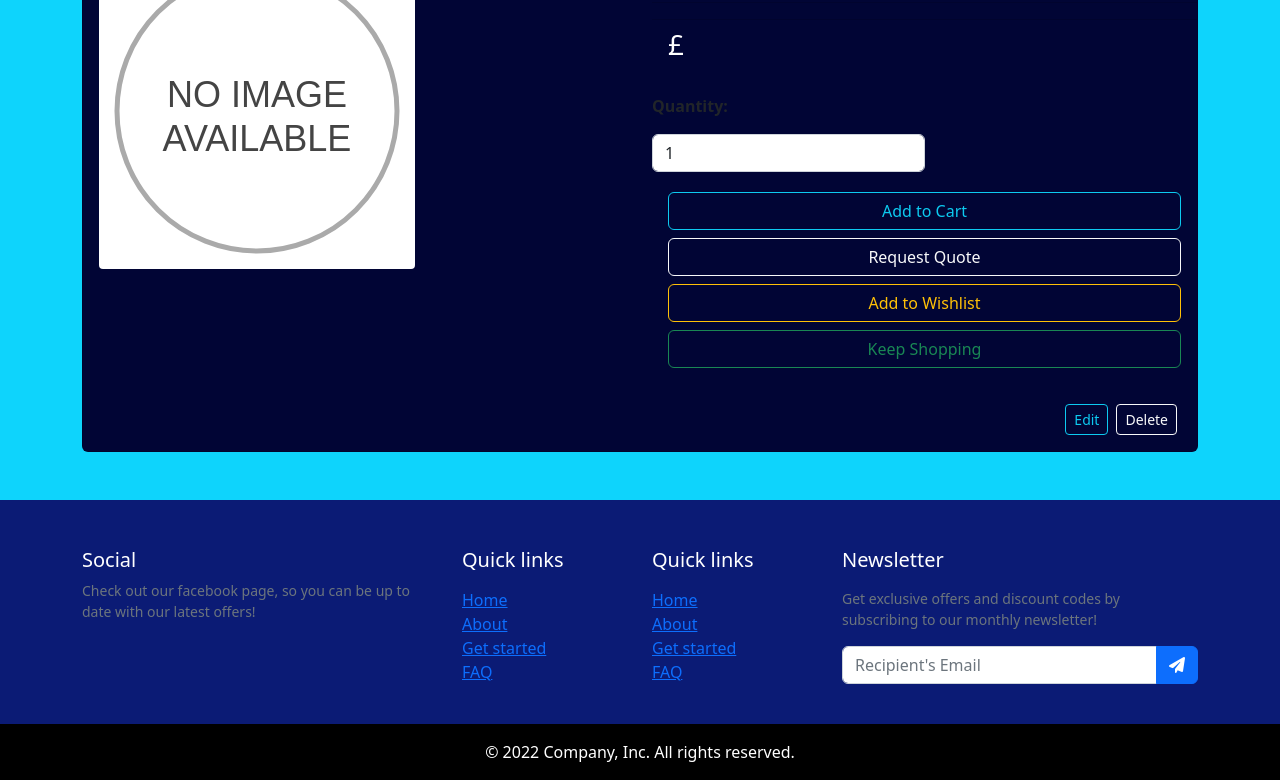
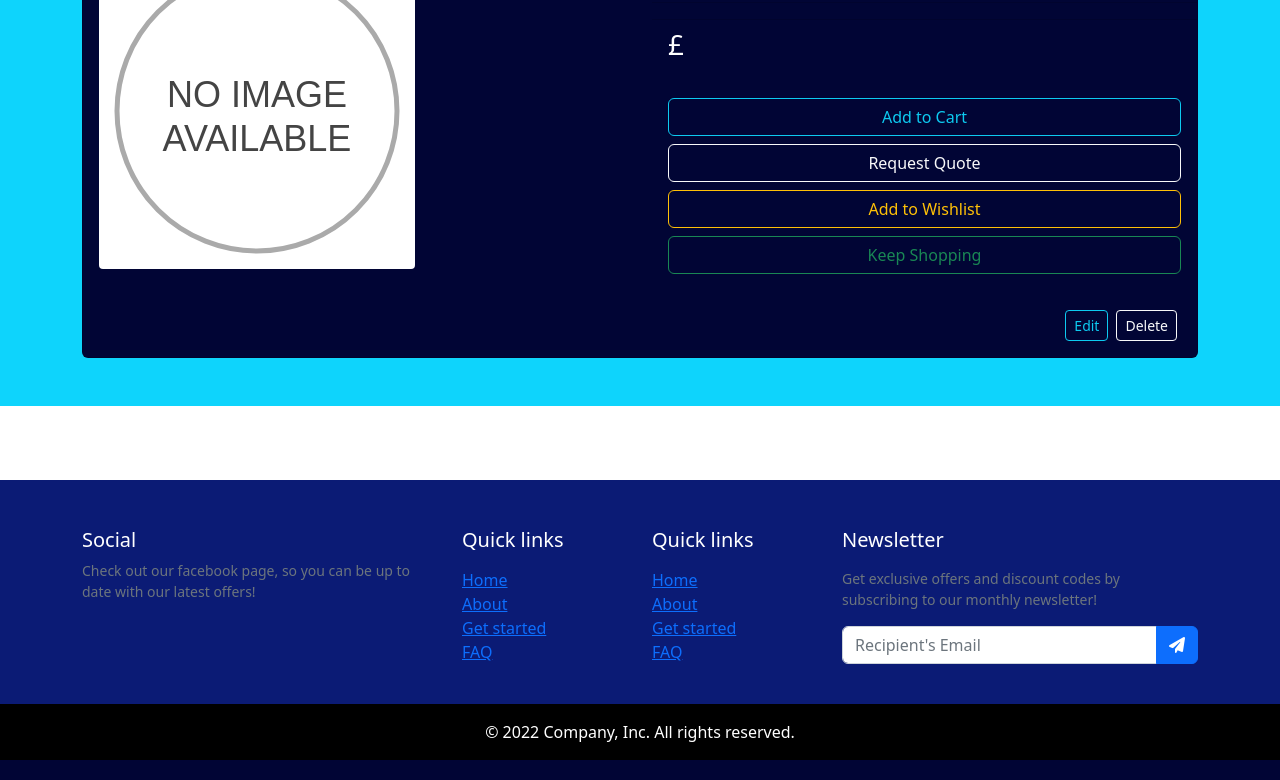
Before and after one commit to Awoyalejohn/GDS, a Django app: template products/templates/products/product_detail.html in a window 1280 px wide. Shown: the part 320-1100 px from the top of the page. Run offline with Django 4.2, Linux system fonts and the light colour scheme; the template is opened without the code that fills it, so the values that code supplies are empty; some libraries are stand-ins or nearby versions.

Commit message:
Remove unused quantity selector in product detail template

```diff
--- a/products/templates/products/product_detail.html
+++ b/products/templates/products/product_detail.html
@@ -49,17 +49,6 @@
             <form class="form" action="{% url 'add_to_cart' product.slug %}" method="POST">
               {% csrf_token %}
 
-              <!--quantity-->
-            <div class="col-12">
-              <p class="mt-3"><strong>Quantity:</strong></p>
-              <div class="form-group w-50">
-                  <div class="input-group">
-                      <input class="form-control qty_input" type="number" name="quantity" value="1" min="1" max="99" data-item_id="{{ product.id }}" id="id_qty_{{ product.id }}">
-                  </div>
-              </div>
-          </div>
-
-
               <div class="card-body">
                 <div class="d-flex flex-column gx-3">
                   <input type="submit" class="btn btn-outline-info my-1" value="Add to Cart">
```
